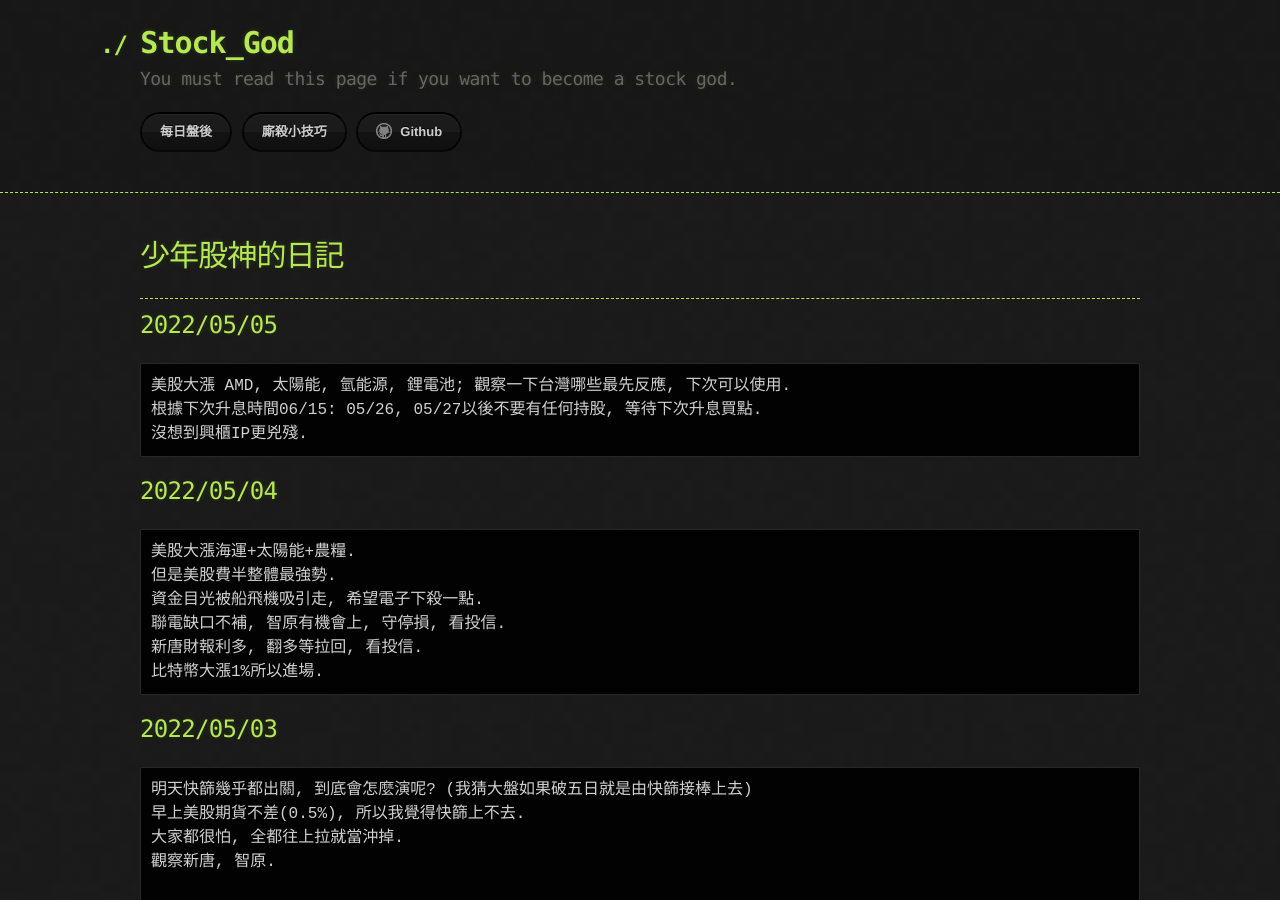
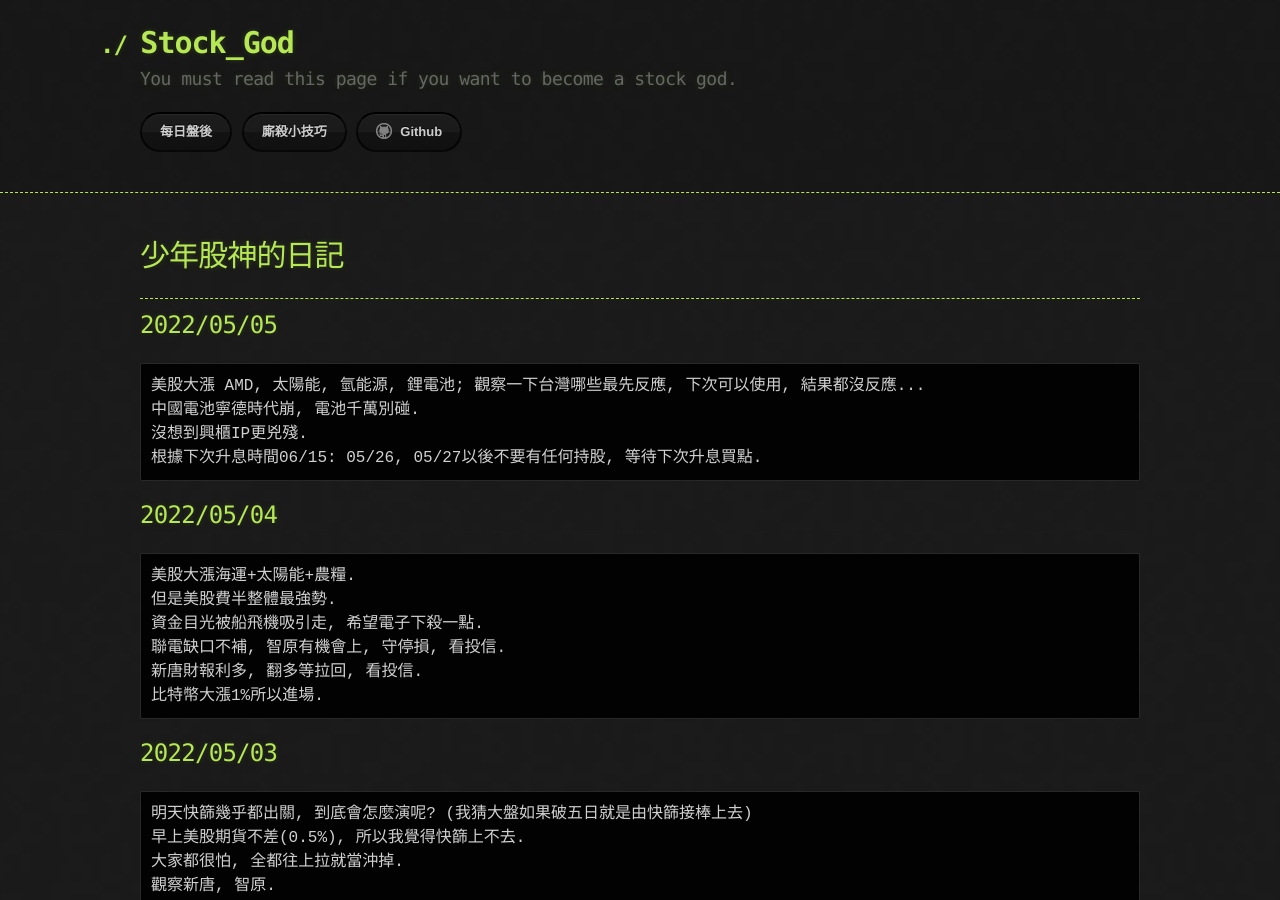
Before and after one commit to lepg5487/Stock_God, a Jekyll site: the page built from index.md, in a window 1280 px wide and 900 px high. Built offline with Jekyll 4.4.1, drawn with Linux system fonts in a browser that asks for light colours; our own code applies the rules of GitHub Pages for plain Markdown files.

Commit message:
Update index.md

````diff
--- a/index.md
+++ b/index.md
@@ -8,9 +8,10 @@ layout: testlayouts
 
 ## 2022/05/05
 ```
-美股大漲 AMD, 太陽能, 氫能源, 鋰電池; 觀察一下台灣哪些最先反應, 下次可以使用.
+美股大漲 AMD, 太陽能, 氫能源, 鋰電池; 觀察一下台灣哪些最先反應, 下次可以使用, 結果都沒反應...
+中國電池寧德時代崩, 電池千萬別碰.
+沒想到興櫃IP更兇殘.
 根據下次升息時間06/15: 05/26, 05/27以後不要有任何持股, 等待下次升息買點.
-沒想到興櫃IP更兇殘.
 ```
 
 ## 2022/05/04
````
